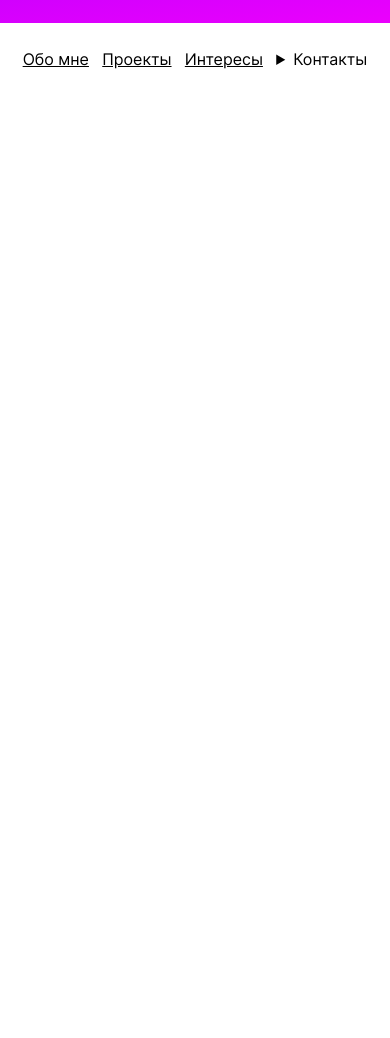
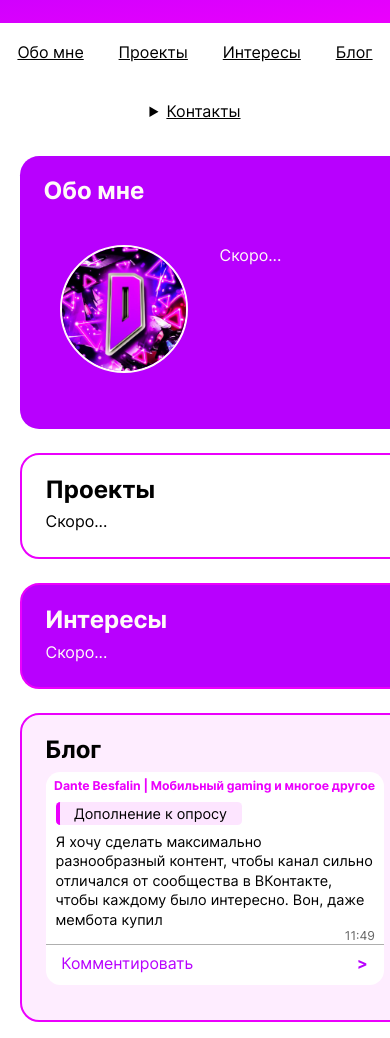
Before and after one commit to DanteBes/portfolio, a website: page index.html in a window 390 px wide. Shown: the part 88-1126 px from the top of the page. Before the commit the page ends 844 px from the top, so only its background shows below. Drawn offline with Linux system fonts and the light colour scheme.

Commit message:
marked up main page for mobile

```diff
--- a/index.html
+++ b/index.html
@@ -1,9 +1,8 @@
-<!DOCTYPE html>
+<!doctype html>
 <html lang="ru">
-
   <head>
-  <meta charset="utf-8">
-  <meta name="viewport" content="width=device-width">
+    <meta charset="utf-8" />
+    <meta name="viewport" content="width=device-width" />
     <title>Ярослав Б.</title>
     <link href="./fonts/fonts.css" rel="stylesheet" type="text/css" />
     <link href="./styles/variables.css" rel="stylesheet" type="text/css" />
@@ -13,53 +12,56 @@
 
   <body class="page">
     <header class="header">
-    <h1 class="title">
-      Сайт Ярослава Бесфалина
-    </h1>
-    <h2 class="header__subtitle">Любитель умных штук;) </h2>
+      <h1 class="title">Ярослав Бесфалин</h1>
+      <h2 class="header__subtitle">Любитель умных штук;)</h2>
     </header>
 
     <nav class="menu">
       <ul class="menu__list">
         <li class="menu__item">
           <a class="menu__item-link" href="#about">
-          <span>
-            Обо мне
-          </span>
+            <span> Обо мне </span>
           </a>
         </li>
         <li class="menu__item">
           <a class="menu__item-link" href="#projects">
-          <span class="menu__item-text">
-            Проекты
-          </span>
+            <span class="menu__item-text"> Проекты </span>
           </a>
         </li>
         <li class="menu__item">
           <a class="menu__item-link" href="#interests">
-          <span class="menu__item-text">
-            Интересы
-          </span>
+            <span class="menu__item-text"> Интересы </span>
+          </a>
+        </li>
+        <li class="menu__item">
+          <a class="menu__item-link" href="#blog">
+            <span class="menu__item-text"> Блог </span>
           </a>
         </li>
         <li class="menu__item">
           <details class="menu__details">
-          <summary>
-            <span>Контакты</span>
+            <summary class="menu__details-summary">
+              <span class="menu__details-summary-text">Контакты</span>
             </summary>
             <ul class="menu__details-list">
               <li class="menu__details-item">
-              <a class="menu__details-item-link" href="vk.com/besfalin_yt">
+                <a
+                  class="menu__details-item-link"
+                  href="https://vk.com/besfalin_yt"
+                >
                   <span class="menu__details-item-text"> Профиль в ВК</span>
                 </a>
               </li>
               <li class="menu__details-item">
-              <a class="menu__details-item-link" href="youtube.com/@DanteBesfalin">
+                <a
+                  class="menu__details-item-link"
+                  href="youtube.com/@DanteBesfalin"
+                >
                   <span class="menu__details-item-text">YouTube-канал</span>
                 </a>
               </li>
               <li class="menu__details-item">
-              <a class="menu__details-item-link" href="tg.com">
+                <a class="menu__details-item-link" href="https://tg.com">
                   <span class="menu__details-item-text">Телеграмм-канал</span>
                 </a>
               </li>
@@ -69,13 +71,53 @@
       </ul>
     </nav>
     <main class="content">
-
+      <section class="section about" id="about">
+        <h2 class="section__title">Обо мне</h2>
+        <div class="section-about__wrapper">
+          <img
+            class="section-about__image"
+            src="./images/avatar.jpeg"
+            width="64"
+          />
+          <p class="section__text">Скоро...
+          </p>
+        </div>
+      </section>
+      <section class="section projects" id="projects">
+        <h2 class="section__title">Проекты</h2>
+        <p class="section__text">Скоро...</p>
+      </section>
+      <section class="section interests" id="interests">
+        <h2 class="section__title">Интересы</h2>
+        <p class="section__text">Скоро...</p>
+      </section>
+      <section class="section blog" id="blog">
+        <h2 class="section__title">Блог</h2>
+        <ul class="blogs-list">
+          <li class="blogs-item">
+            <article class="post">
+              <span class="post__sender">
+                Dante Besfalin | Мобильный gaming и многое другое</span
+              >
+              <div class="post__content">
+                <div class="post__text">
+                <div class="post__quote">
+                  <span class="post__quote-text">Дополнение к опросу</span>
+                </div>
+                Я хочу сделать максимально разнообразный контент, чтобы канал сильно отличался от сообщества в ВКонтакте, чтобы каждому было интересно. Вон, даже мембота купил
+              </div>
+              <div class="post__date">11:49</div>
+              <div class="post__button">
+                <a href="https://t.me/dantebesfalin" class="post__button-link" target="_blank">Комментировать<span class="post__button-icon">&gt;</span></a>
+              </div>
+            </article>
+          </li>
+        </ul>
+        <p class="section__text"></p>
+      </section>
     </main>
-  <footer class="footer">
-
-  </footer>
+    <footer class="footer"></footer>
 
     <script src="script.js"></script>
   </body>
-
 </html>
--- a/styles/style.css
+++ b/styles/style.css
@@ -19,27 +19,193 @@
 
 .header__subtitle {
   font-size: 1.2em;
-  /* --theme-clr-3 */
 	color: var(--theme-clr-3);
 }
 
 .menu {
-  padding: 1.3lh 1em;
+  padding: 0;
 }
 
 .menu__list {
   display: flex;
 	justify-content: space-around;
+  flex-wrap: wrap;
+
+}
+
+.menu__item-link {
+  display: flex;
+  padding: 1.2em 1em;
+  text-wrap: nowrap;
 }
 
 .menu__details {
-  position: relative;
+  padding: 1.2em 1em;
+  text-wrap: nowrap;
+	position: relative;
+  text-decoration: underline;
+}
+
+.menu__details-summary:hover {
+  text-decoration: underline;
 }
 
 .menu__details-list {
-  position: absolute;
-  top: 1lh;
-  right: 0;
+	position: absolute;
+  top: 2.8lh;
+	right: 0;
+	width: max-content;
+	text-align: right;
+
+  display: flex;
+  flex-direction: column;
+  gap: 20px;
+  padding: 20px;
+	border: 2px solid var(--theme-clr-1);
+	border-radius: 0.5em;
+
+  background-color: var(--theme-clr-3);
+}
+
+.content {
+  margin: auto;
+  width: 100%;
+  padding: 1em 5dvw;
+	display: grid;
+	gap: 1.5em;
+}
+
+.section {
+  display: flex;
+  flex-direction: column;
+  gap: 0.7em;
+  padding: 1.5em;
+	border-radius: 1.2em;
+  line-height: 1.35em;
+}
+
+.about {
+	color: var(--theme-clr-3);
+  background-color: var(--theme-clr-1);
+}
+
+.projects {
+  border: 2px solid var(--theme-clr-2);
+}
+
+.interests {
+  color: var(--theme-clr-3);
+  background-color: var(--theme-clr-1);
+  border: 2px solid var(--theme-clr-2);
+}
+
+.blog {
+  border: 2px solid var(--theme-clr-2);
+  background-color: var(--theme-clr-3);
+
+  background-color: color-mix(in srgb, var(--theme-clr-2) 7%, var(--bg-clr));;
+
+}
+
+.section-about__wrapper {
+  display: grid;
+  gap: 2em;
+  padding: 2em 1em;
+  grid-template-columns: 128px auto;
+}
+
+.section-about__image {
+  border-radius: 50%;
+  width: 100%;
+  aspect-ratio: 1/1;
+  align-self: center;
+  justify-self: center;
+  border: 2px solid var(--theme-clr-3);
+}
+
+.blogs-list {
+  display: flex;
+  flex-direction: column;
+  gap: 0.3em;
+}
+
+.blogs-item {
+  padding: 0;
+  margin: 0;
+}
+
+.post {
+  background-color: var(--bg-clr);
+  font-size: 0.9em;
+  padding: 0.2em 0;
+  display: flex;
+  flex-direction: column;
+  gap: 0.2em;
+  border-radius: 1em;
+}
+
+.post__sender {
+  padding-inline: 0.7em;
+  font-size: 0.85em;
+  font-weight: bold;
+  width: 100%;
+  text-overflow: ellipsis;
+  white-space: nowrap;
+  overflow: hidden;
+  color: var(--theme-clr-2);
+}
+
+.post__content {
+  width: 100%;
+}
+
+.post__text {
+  padding-inline: 0.7em;
+  line-height: 1.35em;
+}
+
+.post__quote {
+  margin: 0.3em 0 0.6em;
+}
+
+.post__quote-text {
+  background-color: color-mix(in srgb, var(--theme-clr-2) 10%, #00000000);
+  padding: 0.2em 1em;
+  border-radius: 0.3em;
+
+  border-left: 0.3em solid var(--theme-clr-2);
+}
+
+.post__date {
+  padding-inline: 0.7em;
+  width: 100%;
   text-align: right;
-  width: max-content;
+  font-size: 0.85em;
+  opacity: 0.6;
+  line-height: 1.2em;
 }
+
+.post__button-link {
+  padding-inline: 1em;
+  width: 100%;
+  padding-block: 0.5em;
+  text-decoration: none;
+  font-size: 1.1em;
+  color: var(--theme-clr-1);
+  border-top: 1px solid #00000050;
+
+  display: flex;
+  justify-content: space-between;
+}
+
+.post__button-link:hover {
+  text-decoration: underline;
+}
+
+.post__button-link:active {
+  opacity: 0.6;
+}
+
+.post__button-icon {
+  font-weight: bold;
+}
```
Also changed, not shown: package.json (added, +16 -0 lines), images/avatar.jpeg (added), svg/telegram.svg (added), svg/youtube.svg (added), 2 other files. Lines whose indentation alone changed are shown as unchanged.
